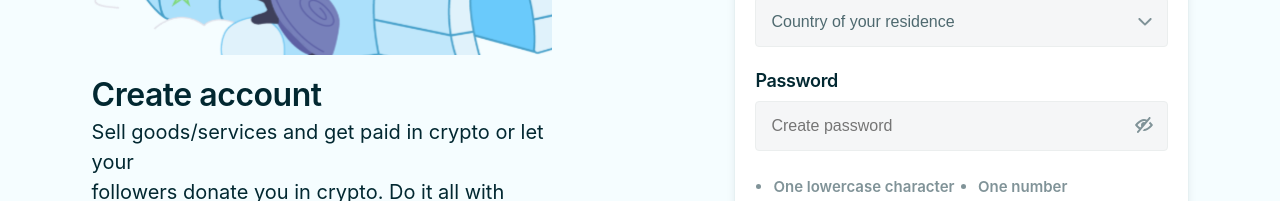
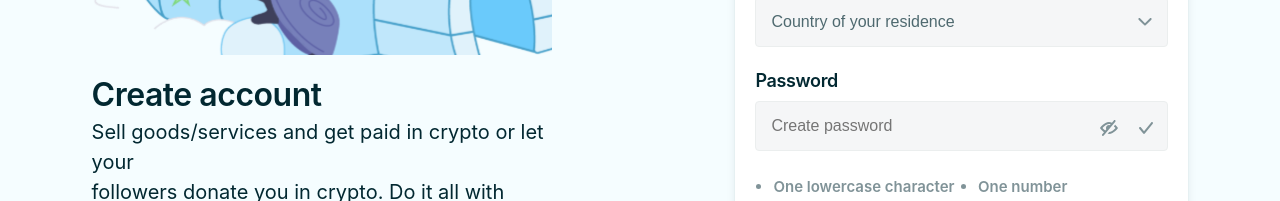
Before and after one commit to SleepwalkerPWD/test-form, a React (Create React App) app: page / in a window 1280 px wide. Shown: the part 324-525 px from the top of the page. Built offline with nearby package versions, Linux system fonts and the light colour scheme.

Commit message:
валидация пароля и всех полей

```diff
--- /dev/null
+++ b/src/components/authForm/FormComponent/InputComponents/index.jsx
@@ -0,0 +1,137 @@
+import React from 'react'
+import PropTypes from 'prop-types'
+
+import { COUNTRY_ARR } from '../../constants';
+
+import PasswordInput from './passwordInput';
+
+import {
+  InputWrapperStyled,
+  InputStyled,
+  TitleFormStyled,
+  InputSelectStyled,
+  InputOptionStyled,
+  InputErrorStyled
+} from './styled';
+
+const InputComponents = ({
+  title,
+  icon: Icon,
+  successIcon: SuccessIcon,
+  errorIcon: ErrorIcon,
+  eyeOpenIcon: EyeOpenIcon,
+  doneGray: DoneGrayIcon,
+  text,
+  type,
+  titleFor,
+  handleUserInput,
+  name,
+  values,
+  objectErrorKey,
+  objectErrorValue
+}) => {
+  return (
+    <>
+      {title === 'Country' ? (
+        <InputWrapperStyled>
+          <TitleFormStyled>{title}</TitleFormStyled>
+          <InputSelectStyled
+            success={!values.errors.country}
+            error={objectErrorValue !== ' '}
+            onClick={handleUserInput}
+            name={name}
+            size='1'
+          >
+            <InputOptionStyled value="" hidden disabled selected>{text}</InputOptionStyled>
+            {COUNTRY_ARR.map((country, index) => (
+                <InputOptionStyled
+                  key={index}
+                  value={country}
+                >
+                  {country}
+                </InputOptionStyled>
+            ))}
+          </InputSelectStyled>
+          {values.errorCount > 0 && (
+            <InputErrorStyled className='error'>{values.errors.country}</InputErrorStyled>
+          )}
+        </InputWrapperStyled>
+      ) : (
+          (title !== 'Password' ? (
+            <InputWrapperStyled>
+              <TitleFormStyled htmlFor={titleFor}>{title}</TitleFormStyled>
+              <InputStyled
+                type={type}
+                placeholder={text}
+                onChange={handleUserInput}
+                name={name}
+                success={!objectErrorValue}
+                error={objectErrorValue !== ' '}
+              />
+              {!objectErrorValue ? (
+                  <SuccessIcon />
+                ):(
+                  (objectErrorValue !== ' ' ? (
+                      <ErrorIcon />
+                    ) : (
+                      <Icon />
+                    )
+                  )
+                )
+              }
+            {name === objectErrorKey && values.errorCount > 0 && (
+              <InputErrorStyled>
+                {objectErrorValue}
+              </InputErrorStyled>
+            )}
+              </InputWrapperStyled>
+            ):(
+              <InputWrapperStyled>
+                <PasswordInput
+                  title={title}
+                  icon={Icon}
+                  successIcon={SuccessIcon}
+                  errorIcon={ErrorIcon}
+                  eyeOpenIcon={EyeOpenIcon}
+                  doneGrayIcon={DoneGrayIcon}
+                  text={text}
+                  type={type}
+                  titleFor={titleFor}
+                  name={name}
+                  handleUserInput={handleUserInput}
+                  objectErrorValue={objectErrorValue}
+                />
+              {values.errorCount > 0 && (
+                <InputErrorStyled>
+                  {objectErrorValue}
+                </InputErrorStyled>
+              )}
+              </InputWrapperStyled>
+            )
+          )
+        )
+      }
+    </>
+  )
+}
+
+
+
+InputComponents.propTypes = {
+  title: PropTypes.string,
+  icon: PropTypes.object,
+  eyeOpenIcon: PropTypes.object,
+  successIcon: PropTypes.object,
+  errorIcon: PropTypes.object,
+  doneGray: PropTypes.object,
+  text: PropTypes.string,
+  type: PropTypes.any,
+  titleFor: PropTypes.string,
+  handleUserInput: PropTypes.func,
+  name: PropTypes.string,
+  values: PropTypes.object,
+  objectErrorKey: PropTypes.string,
+  objectErrorValue: PropTypes.string
+};
+
+export default InputComponents;
--- /dev/null
+++ b/src/components/authForm/FormComponent/InputComponents/passwordInput.jsx
@@ -0,0 +1,76 @@
+import React, { useState } from 'react'
+import PropTypes from 'prop-types'
+
+import {
+  InputStyled,
+  TitleFormStyled,
+  PasswordEyeIconStyledWrapper,
+} from './styled';
+
+const PasswordInput = ({
+  title,
+  icon: Icon,
+  successIcon: SuccessIcon,
+  errorIcon: ErrorIcon,
+  eyeOpenIcon: EyeOpenIcon,
+  doneGrayIcon: DoneGrayIcon,
+  text,
+  type,
+  titleFor,
+  handleUserInput,
+  name,
+  objectErrorValue
+}) => {
+  const [isPasswordShow, setIsPasswordShow] = useState(false);
+
+  const handlePasswordVisible = () => {
+    setIsPasswordShow(!isPasswordShow);
+  }
+
+  return (
+    <>
+      <TitleFormStyled htmlFor={titleFor}>{title}</TitleFormStyled>
+      <InputStyled
+        type={isPasswordShow ? 'text' : `${type}`}
+        placeholder={text}
+        onChange={handleUserInput}
+        name={name}
+        success={!objectErrorValue}
+        error={objectErrorValue !== ' '}
+      />
+      <PasswordEyeIconStyledWrapper onClick={handlePasswordVisible}>
+        {isPasswordShow ? <EyeOpenIcon /> : <Icon />}
+      </PasswordEyeIconStyledWrapper>
+      {!objectErrorValue && objectErrorValue !== ' ' ? (
+          <SuccessIcon />
+        ):(
+          (objectErrorValue !== ' ' ? (
+              <ErrorIcon />
+            ) : (
+              <DoneGrayIcon />
+            )
+          )
+        )
+      }
+    </>
+  )
+}
+
+PasswordInput.propTypes = {
+  title: PropTypes.string,
+  icon: PropTypes.object,
+  eyeOpenIcon: PropTypes.object,
+  successIcon: PropTypes.object,
+  errorIcon: PropTypes.object,
+  doneGrayIcon: PropTypes.object,
+  text: PropTypes.string,
+  type: PropTypes.any,
+  titleFor: PropTypes.string,
+  handleUserInput: PropTypes.func,
+  name: PropTypes.string,
+  values: PropTypes.object,
+  objectErrorKey: PropTypes.string,
+  objectErrorValue: PropTypes.string
+};
+
+export default PasswordInput
--- a/src/components/authForm/FormComponent/form.jsx
+++ b/src/components/authForm/FormComponent/form.jsx
@@ -5,7 +5,7 @@ import validateForm from '../utils/validateForm';
 import getKey from '../utils/getKey';
 import getValue from '../utils/getValue';
 
-import InputComponent from './inputComponent';
+import InputComponents from './InputComponents';
 
 import {
   INPUT_PROPS,
@@ -94,16 +94,17 @@ const Form = () => {
       <FormWrapper>
         <FormValue onSubmit={handleSubmit}>
           {INPUT_PROPS.map(input => (
-            <InputComponent
+            <InputComponents
               key={input.id}
               title={input.title}
               icon={input.icon}
               successIcon={input.success}
               errorIcon={input.error}
               eyeOpenIcon={input.eyeOpen}
+              doneGray={input.doneGray}
               text={input.text}
               type={input.type}
-              for={input.for}
+              titleFor={input.titleFor}
               name={input.name}
               handleUserInput={handleUserInput}
               values={values}
--- a/src/components/authForm/FormComponent/inputComponent/index.jsx
+++ /dev/null
@@ -1,119 +0,0 @@
-import React from 'react'
-import PropTypes from 'prop-types'
-
-import { COUNTRY_ARR } from '../../constants';
-
-import {
-  InputWrapperStyled,
-  InputStyled,
-  TitleFormStyled,
-  InputSelectStyled,
-  InputOptionStyled,
-  InputErrorStyled
-} from './styled';
-
-const InputComponent = ({
-  title,
-  icon: Icon,
-  successIcon: SuccessIcon,
-  errorIcon: ErrorIcon,
-  eyeOpenIcon: EyeOpenIcon,
-  text,
-  type,
-  titleFor,
-  handleUserInput,
-  name,
-  values,
-  objectErrorKey,
-  objectErrorValue
-}) => {
-  return (
-    <>
-      { title === 'Country' ? (
-        <InputWrapperStyled>
-          <TitleFormStyled>{title}</TitleFormStyled>
-          <InputSelectStyled
-            success={!values.errors.country}
-            error={objectErrorValue !== ' '}
-            onClick={handleUserInput}
-            name={name}
-            size='1'
-          >
-            <InputOptionStyled value="" hidden disabled selected>{text}</InputOptionStyled>
-            {COUNTRY_ARR.map((country, index) => (
-                <InputOptionStyled
-                  key={index}
-                  value={country}
-                >
-                  {country}
-                </InputOptionStyled>
-            ))}
-          </InputSelectStyled>
-          {values.errorCount > 0 && (
-            <InputErrorStyled className='error'>{values.errors.country}</InputErrorStyled>
-          )}
-        </InputWrapperStyled>
-      ) : (
-        <InputWrapperStyled>
-          <TitleFormStyled htmlFor={titleFor}>{title}</TitleFormStyled>
-          <InputStyled
-            type={type}
-            placeholder={text}
-            onChange={handleUserInput}
-            name={name}
-            success={!objectErrorValue}
-            error={objectErrorValue !== ' '}
-          />
-          {!objectErrorValue ? (
-              <SuccessIcon />
-            ):(
-              (objectErrorValue !== ' ' ? (
-                  <ErrorIcon />
-                ) : (
-                  <Icon />
-                )
-              )
-            )
-          }
-          {/* {name === 'password' &&
-            <EyeOpenIcon />
-          } */}
-          {name === objectErrorKey && values.errorCount > 0 && (
-            <InputErrorStyled>
-              {objectErrorValue}
-            </InputErrorStyled>
-          )}
-          {/* {name === 'userName' && values.errorCount > 0 && (
-            <InputErrorStyled>
-              {values.errors.userName}
-            </InputErrorStyled>
-          )}
-          {name === 'password' && values.errorCount > 0 && (
-            <InputErrorStyled>
-              {values.errors.password}
-            </InputErrorStyled>
-          )} */}
-          </InputWrapperStyled>
-        )
-      }
-    </>
-  )
-}
-
-InputComponent.propTypes = {
-  title: PropTypes.string,
-  icon: PropTypes.object,
-  eyeOpenIcon: PropTypes.object,
-  successIcon: PropTypes.object,
-  errorIcon: PropTypes.object,
-  text: PropTypes.string,
-  type: PropTypes.any,
-  titleFor: PropTypes.string,
-  handleUserInput: PropTypes.func,
-  name: PropTypes.string,
-  values: PropTypes.object,
-  objectErrorKey: PropTypes.string,
-  objectErrorValue: PropTypes.string
-};
-
-export default InputComponent;
--- a/src/components/authForm/FormComponent/styled.js
+++ b/src/components/authForm/FormComponent/styled.js
@@ -8,6 +8,7 @@ import GoogleIcon from '../../icons/GoogleIcon';
 import DoneIcon from '../../icons/DoneIcon';
 import ErrorIcon from '../../icons/ErrorIcon';
 import EyeClosedIcon from '../../icons/EyeClosedIcon';
+import DoneGrayIcon from '../../icons/DoneGrayIcon';
 
 const FormBackgroundWrapper = styled.div`
   display: flex;
@@ -52,21 +53,21 @@ const DownIconStyled = styled(DownIcon)`
 const EyeIconStyled = styled(EyeIcon)`
   position: absolute;
   right: 15px;
-  bottom: 18px;
+  bottom: 19px;
   cursor: pointer;
 `;
 
 const EyeClosedIconStyled = styled(EyeClosedIcon)`
   position: absolute;
   right: 15px;
-  bottom: 18px;
+  bottom: 17px;
   cursor: pointer;
 `;
 
 const DoneIconStyled = styled(DoneIcon)`
   position: absolute;
   right: 15px;
-  bottom: 18px;
+  bottom: 17px;
   cursor: pointer;
 `;
 
@@ -75,6 +76,12 @@ const ErrorIconStyled = styled(ErrorIcon)`
   right: 15px;
   bottom: 15px;
   cursor: pointer;
+`;
+
+const DoneGrayIconStyled = styled(DoneGrayIcon)`
+  position: absolute;
+  right: 15px;
+  bottom: 17px;
 `;
 
 const PasswordRulesListStyled = styled.ul`
@@ -201,6 +208,7 @@ export {
   EyeClosedIconStyled,
   DoneIconStyled,
   ErrorIconStyled,
+  DoneGrayIconStyled,
   PasswordRulesListStyled,
   PasswordRulesListItemStyled,
   FormButtonStyled,
--- a/src/components/authForm/constants/inputForm.js
+++ b/src/components/authForm/constants/inputForm.js
@@ -6,7 +6,8 @@ import {
   EyeIconStyled,
   EyeClosedIconStyled,
   DoneIconStyled,
-  ErrorIconStyled
+  ErrorIconStyled,
+  DoneGrayIconStyled
 } from '../FormComponent/styled';
 
 const UserInput = {
@@ -52,6 +53,7 @@ const EyeInput = {
   success: DoneIconStyled,
   error: ErrorIconStyled,
   eyeOpen: EyeIconStyled,
+  doneGray: DoneGrayIconStyled,
   text: 'Create password',
   type: 'password',
   titleFor: 'password',
--- /dev/null
+++ b/src/components/icons/DoneGrayIcon.jsx
@@ -0,0 +1,14 @@
+import React from 'react';
+import PropTypes from 'prop-types';
+
+const DoneGrayIcon = ({ className }) => (
+  <svg className={className} width="14" height="12" viewBox="0 0 14 12" fill="none" xmlns="http://www.w3.org/2000/svg">
+    <path d="M13.6318 0.250858C13.1958 -0.129753 12.5457 -0.0705885 12.1799 0.383006L5.01261 9.26881L1.82013 5.31084C1.45426 4.85725 0.804195 4.79808 0.368171 5.1787C-0.0678543 5.55931 -0.124727 6.23556 0.241141 6.68916L4.21592 11.617C4.42133 11.8717 4.71632 12.002 5.01272 12C5.30905 12.0019 5.60394 11.8716 5.8093 11.617L13.7589 1.76132C14.1247 1.30773 14.0679 0.631469 13.6318 0.250858Z" fill="#809398"/>
+  </svg>
+);
+
+DoneGrayIcon.propTypes = {
+  className: PropTypes.string
+}
+
+export default DoneGrayIcon;
```
Also changed, not shown: src/components/authForm/FormComponent/InputComponents/styled.js (renamed from src/components/authForm/FormComponent/inputComponent/styled.js, +8 -1 lines), src/components/images/icons/DoneGrayIcon.svg (added).
